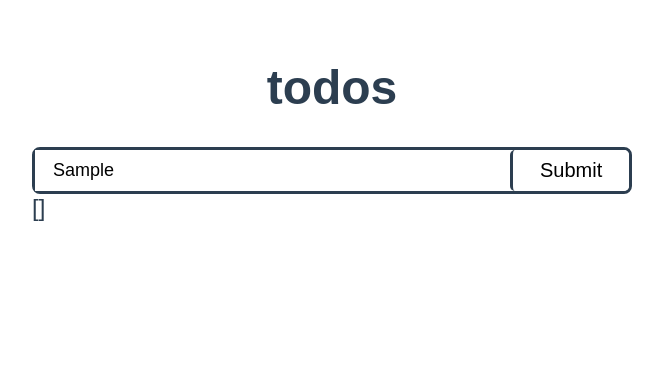
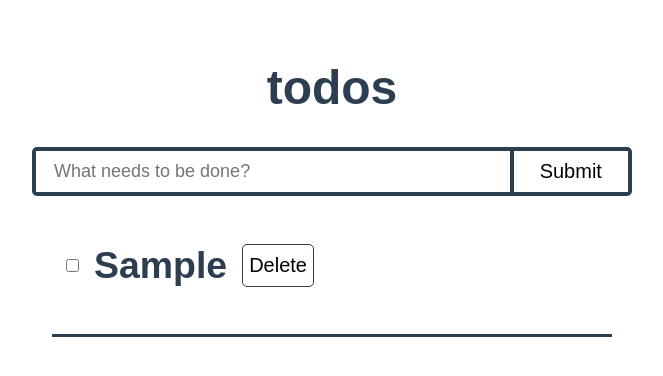
Before and after one commit to satabdiglobalyhub/Todos, a Vue app: page / in a window 1280 px wide. Both pictures are taken after typing "Sample" into the empty fields and a click on the button "Submit". Shown: the top 376 px of the page, without its empty margins (308-971 px from the left). Built offline with nearby package versions, Linux system fonts and the light colour scheme.

Commit message:
feat: Todolist component completed and added in index

```diff
--- a/src/UI/components/TodoButton.vue
+++ b/src/UI/components/TodoButton.vue
@@ -1,5 +1,5 @@
 <template>
-  <button>{{ buttonName }}</button>
+  <button @click="emitValue">{{ buttonName }}</button>
 </template>
 
 <script>
@@ -10,18 +10,23 @@ export default {
       default: "",
     },
   },
+  methods:{
+    emitValue(){
+      this.$emit('buttonClicked')
+    }
+  }
 };
 </script>
 
 <style>
 button {
   font-size: 20px;
-  border: 1px solid black;
+  border: 1px solid #2c3e50;
   border-radius: 5px;
   background-color: white;
 }
 button:hover {
   color: white;
-  background-color: black;
+  background-color: #2c3e50;
 }
 </style>
--- a/src/UI/components/TodoInput.vue
+++ b/src/UI/components/TodoInput.vue
@@ -4,7 +4,6 @@
     class="todo-input"
     :placeholder="placeholderText"
     v-model="inputValue"
-    @keyup.enter="emitInputEvent"
     required
   />
 </template>
@@ -23,8 +22,7 @@ export default {
     },
   },
   methods: {
-    emitInputEvent() {
-      this.$emit("newTodos", this.inputValue);
+    clearInput() {
       this.inputValue = "";
     },
   },
--- a/src/components/Todoapp/Todoindex.vue
+++ b/src/components/Todoapp/Todoindex.vue
@@ -5,44 +5,56 @@
       <TodoInput
         class="todo-input"
         :placeholder="placeholderText"
+        v-model="todo"
         @newTodos="addNewTodo"
+        @keyup.enter="addNewTodo"
+        ref="todoInput"
       />
-      <TodoButton class="todo-button" :buttonName="Submit" />
+      <TodoButton
+        class="todo-button"
+        :buttonName="Submit"
+        @click="addNewTodo"
+      />
     </div>
-
-    <div class="todo-list">
-      <TodoList :TodoList="todos" />{{ this.todos }}
+    <div>
+      <Todoslist :todos="todos" />
     </div>
   </div>
 </template>
 
 <script>
 import TodoInput from "../../UI/components/TodoInput.vue";
-import TodoList from "./components/TodoList.vue";
+import Todoslist from "./components/Todoslist.vue";
 import TodoButton from "../../UI/components/TodoButton.vue";
 
 export default {
   components: {
     TodoInput,
-    TodoList,
+    Todoslist,
     TodoButton,
   },
   data() {
     return {
       Submit: "Submit",
       placeholderText: "What needs to be done?",
-      newTodo: "",
+      todo: "",
       todos: [],
     };
   },
   methods: {
-    addNewTodo(newItem) {
-      this.todos = {
-        id: Date.now(),
-        done: false,
-        content: newItem,
-      };
-      console.log(this.todos);
+    addNewTodo() {
+      if (this.todo.length === 0) {
+        return;
+      } else {
+        this.todos.push({
+          id: Date.now(),
+          done: false,
+          content: this.todo,
+        });
+
+        this.$refs.todoInput.clearInput();
+        this.todo = "";
+      }
     },
   },
 };
@@ -70,8 +82,8 @@ export default {
 .input {
   display: flex;
   width: 100%;
-  border: 3px solid #2c3e50;
-  border-radius: 8px;
+  border: 4px solid #2c3e50;
+  border-radius: 5px;
 }
 .todo-input {
   width: 80%;
@@ -81,9 +93,10 @@ export default {
 }
 .todo-button {
   width: 20%;
-  border-left: 3px solid #2c3e50;
+  border-left: 4px solid #2c3e50;
   border-top: 0px;
   border-right: 0px;
   border-bottom: 0px;
+  border-radius: 0px;
 }
 </style>
--- a/src/components/Todoapp/components/Todolist.vue
+++ /dev/null
@@ -1,32 +0,0 @@
-<template>
-    <!-- <div class="list">
-      <ul >
-        <li>static todolist <TodoButton :buttonName="Delete" /></li>
-      </ul>
-    </div> -->
-
-  </template>
-
-  <script>
-  import TodoButton from "../../../UI/components/TodoButton.vue";
-  export default {
-    components: {
-      TodoButton,
-    },
-    data() {
-      return {
-        Delete: "Delete",
-      };
-    },
-  };
-  </script>
-
-  <style>
-  .list {
-    padding: 10px;
-    border-bottom: 3px solid #2c3e50;
-    font-size: xx-large;
-    display: flex;
-    margin: 0px 20px;
-  }
-  </style>
--- /dev/null
+++ b/src/components/Todoapp/components/Todoslist.vue
@@ -0,0 +1,71 @@
+<template>
+  <div v-if="todos.length" class="list">
+    <div v-for="(todo, index) in todos" :key="index">
+      <h3 :class="{ done: todo.done }" class="todo">
+        <input
+          type="checkbox"
+          :checked="todo.done"
+          @click="todoCompleted(todo)"
+        />
+        <label :class="{ completed: todo.done }">
+          {{ todo.content }}
+        </label>
+        <TodoButton :buttonName="Delete" @buttonClicked="deleteTodo(index)" />
+      </h3>
+    </div>
+  </div>
+</template>
+
+<script>
+import TodoButton from "../../../UI/components/TodoButton.vue";
+import TodoInput from "../../../UI/components/TodoInput.vue";
+
+export default {
+  components: {
+    TodoButton,
+    TodoInput,
+  },
+  props: {
+    todos: {
+      type: Array,
+      dafault: [],
+    },
+  },
+  data() {
+    return {
+      Delete: "Delete",
+    };
+  },
+  methods: {
+    todoCompleted(todo) {
+      todo.done = !todo.done;
+    },
+    deleteTodo(index) {
+      this.todos.splice(index, 1);
+    },
+  },
+};
+</script>
+
+<style>
+.list {
+  padding: 10px;
+  border-bottom: 3px solid #2c3e50;
+  font-size: xx-large;
+  display: flex;
+  flex-direction: column;
+  margin: 0px 20px;
+}
+.todo {
+  display: flex;
+  justify-content: flex-start;
+}
+.todo input,
+.todo label {
+  margin-right: 15px;
+}
+.completed {
+  color: #2c3e50;
+  text-decoration: line-through;
+}
+</style>
```
